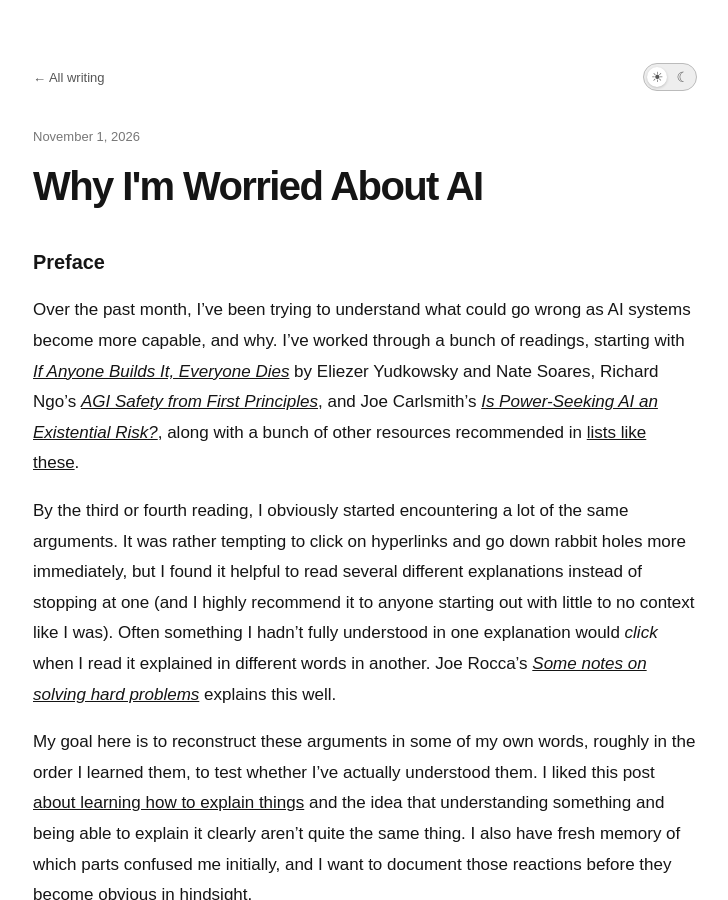
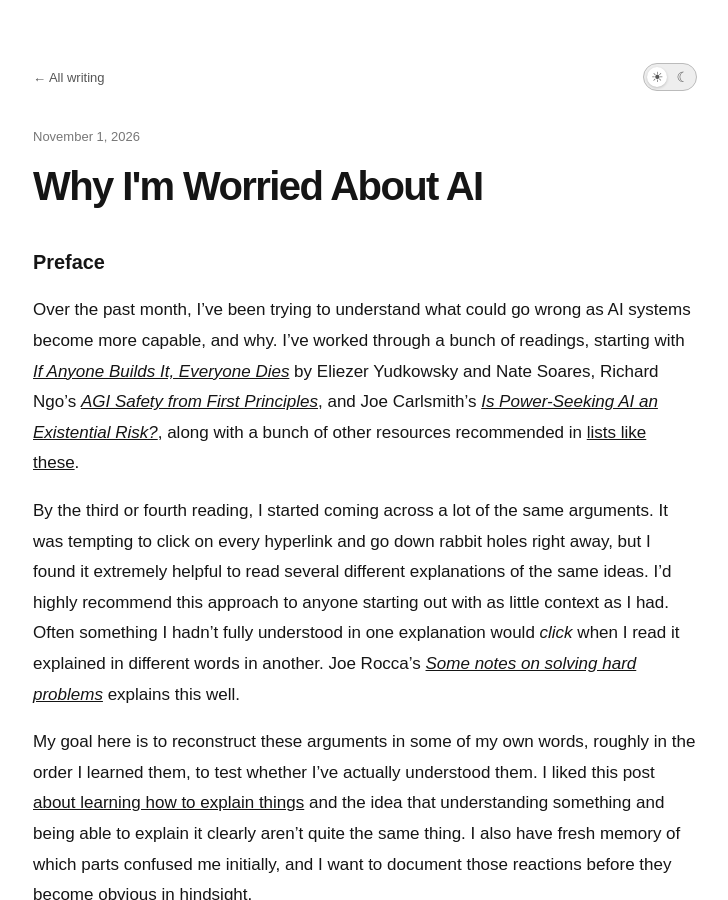
Before and after one commit to anjalisurana-commits/anjalisurana-commits.github.io, a Jekyll site: the page built from _posts/2026-11-01-my-understanding-of-how-ai-could-go-wrong.md, in a window 1280 px wide and 900 px high. Shown: the whole window, without its empty margins (275-1003 px from the left). Built offline with Jekyll 4.4.1, drawn with Linux system fonts in a browser that asks for light colours; comment, search, counter and statistics services are not loaded.

Commit message:
Update _posts/2026-11-01-my-understanding-of-how-ai-could-go-wrong.md (via Pages CMS)

```diff
--- a/_posts/2026-11-01-my-understanding-of-how-ai-could-go-wrong.md
+++ b/_posts/2026-11-01-my-understanding-of-how-ai-could-go-wrong.md
@@ -1,12 +1,14 @@
 ---
 title: Why I'm Worried About AI
 layout: post
+annotations:
+  - {}
 ---
 ### Preface
 
 Over the past month, I've been trying to understand what could go wrong as AI systems become more capable, and why. I've worked through a bunch of readings, starting with *[If Anyone Builds It, Everyone Dies](https://ifanyonebuildsit.com/)* by Eliezer Yudkowsky and Nate Soares, Richard Ngo's *[AGI Safety from First Principles](https://www.alignmentforum.org/s/mzgtmmTKKn5MuCzFJ)*, and Joe Carlsmith's *[Is Power-Seeking AI an Existential Risk?](https://arxiv.org/abs/2206.13353)*, along with a bunch of other resources recommended in [lists like these](https://80000hours.org/articles/11-essential-resources-ai-risk/).
 
-By the third or fourth reading, I obviously started encountering a lot of the same arguments. It was rather tempting to click on hyperlinks and go down rabbit holes more immediately, but I found it helpful to read several different explanations instead of stopping at one (and I highly recommend it to anyone starting out with little to no context like I was). Often something I hadn't fully understood in one explanation would *click* when I read it explained in different words in another. Joe Rocca's *[Some notes on solving hard problems](https://www.lesswrong.com/posts/AcbtSuGYB4jWGYk6x/some-notes-on-solving-hard-problems)* explains this well.
+By the third or fourth reading, I started coming across a lot of the same arguments. It was tempting to click on every hyperlink and go down rabbit holes right away, but I found it extremely helpful to read several different explanations of the same ideas. I'd highly recommend this approach to anyone starting out with as little context as I had. Often something I hadn't fully understood in one explanation would *click* when I read it explained in different words in another. Joe Rocca's *[Some notes on solving hard problems](https://www.lesswrong.com/posts/AcbtSuGYB4jWGYk6x/some-notes-on-solving-hard-problems)* explains this well.
 
 My goal here is to reconstruct these arguments in some of my own words, roughly in the order I learned them, to test whether I've actually understood them. I liked this post [about learning how to explain things](https://www.lesswrong.com/posts/99mHEgk2NAk2eveZE/learning-how-to-explain-things) and the idea that understanding something and being able to explain it clearly aren't quite the same thing. I also have fresh memory of which parts confused me initially, and I want to document those reactions before they become obvious in hindsight.
 
```
